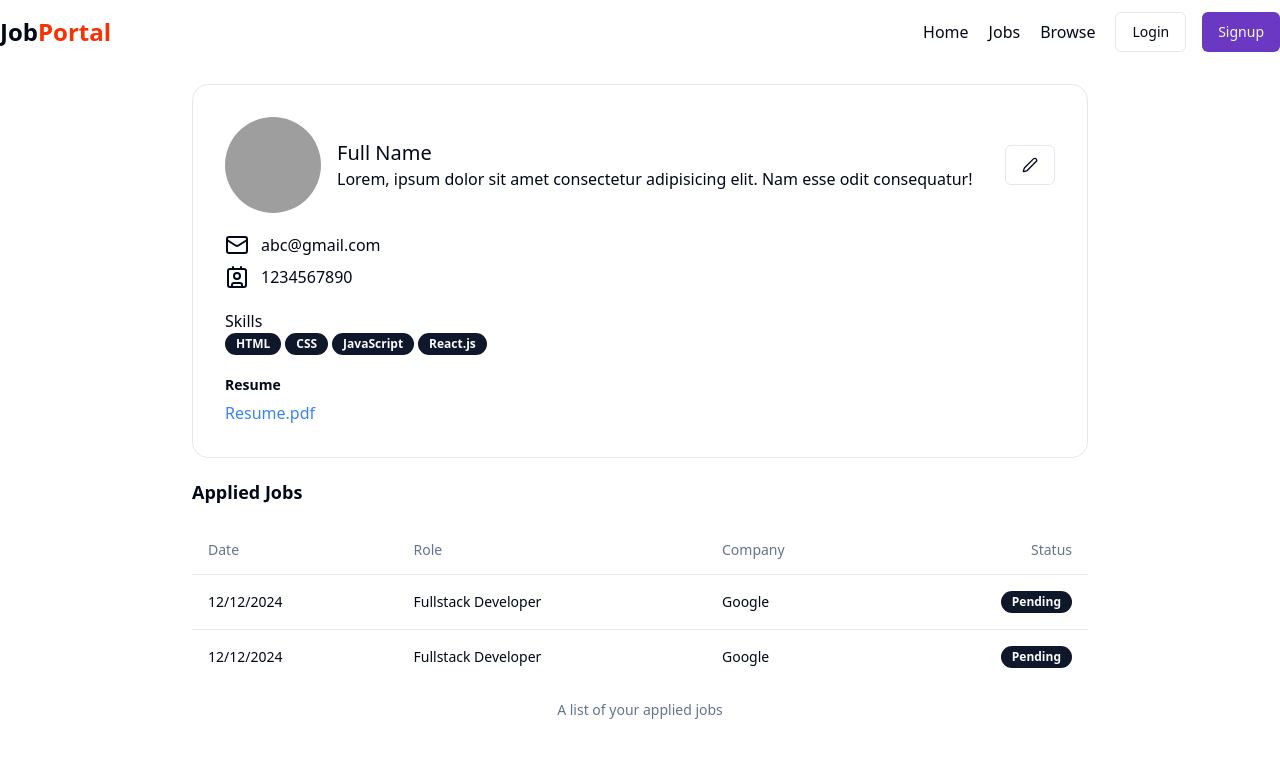
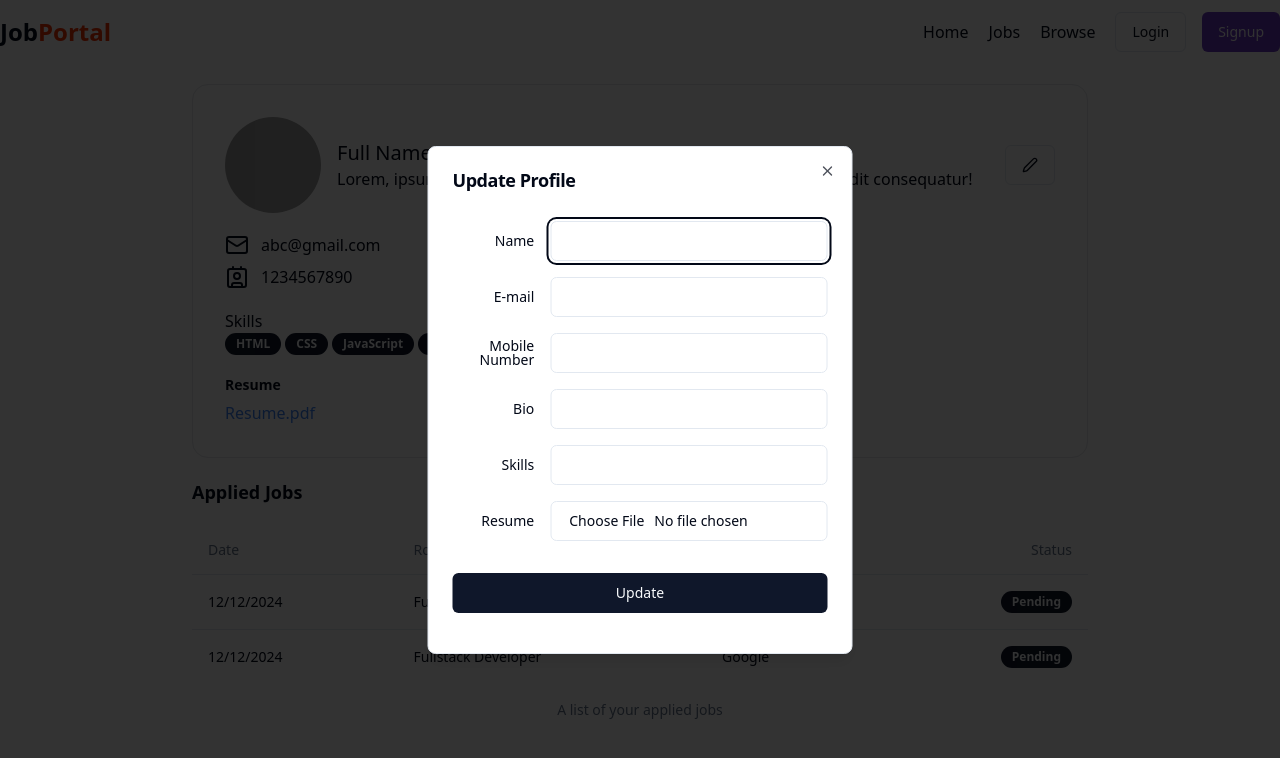
Before and after one commit to AniketJas/job-portal, a React (Vite) app in the folder client/: page /profile in a window 1280 px wide. Both pictures are taken after a click on the button 1030 px from the left and 165 px from the top of the page. Shown: the top 758 px of the page. Built offline with nearby package versions, Linux system fonts and the light colour scheme; grey boxes are pictures that could not be loaded.

Commit message:
Update details dialog static complete

```diff
--- a/client/package.json
+++ b/client/package.json
@@ -11,6 +11,7 @@
   },
   "dependencies": {
     "@radix-ui/react-avatar": "^1.1.1",
+    "@radix-ui/react-dialog": "^1.1.3",
     "@radix-ui/react-label": "^2.1.0",
     "@radix-ui/react-popover": "^1.1.2",
     "@radix-ui/react-radio-group": "^1.2.1",
--- a/client/src/components/Profile.jsx
+++ b/client/src/components/Profile.jsx
@@ -5,13 +5,15 @@
 import { Badge } from './ui/badge'
 import { Label } from './ui/label'
 import AppliedJobTable from './AppliedJobTable'
+import { useState } from 'react'
+import UpdateProfileDialog from './UpdateProfileDialog'
 
 const skills = ["HTML", "CSS", "JavaScript", "React.js"]
-// const skills = []
+const isResume = true
 
 const Profile = () => {
 
-  const isResume = true;
+	const [open, setOpen] = useState(false);
 
 	return (
 		<div>
@@ -27,7 +29,7 @@
 							<p>Lorem, ipsum dolor sit amet consectetur adipisicing elit. Nam esse odit consequatur!</p>
 						</div>
 					</div>
-          <Button className="text-right" variant="outline"><Pen /></Button>
+					<Button onClick={() => setOpen(true)} className="text-right" variant="outline"><Pen /></Button>
 				</div>
 				<div className='my-5'>
 					<div className='flex items-center gap-3 my-2'>
@@ -67,6 +69,7 @@
 				<h1 className='font-bold text-lg my-5'>Applied Jobs</h1>
 				<AppliedJobTable />
 			</div>
+			<UpdateProfileDialog open={open} setOpen={setOpen} />
 		</div>
 	)
 }
--- /dev/null
+++ b/client/src/components/UpdateProfileDialog.jsx
@@ -0,0 +1,88 @@
+import { useState } from "react"
+import { Dialog, DialogContent, DialogFooter, DialogHeader, DialogTitle } from "./ui/dialog"
+import { Input } from "./ui/input"
+import { Label } from "./ui/label"
+import { Button } from "./ui/button"
+import { Loader2 } from "lucide-react"
+
+const UpdateProfileDialog = ({ open, setOpen }) => {
+
+  const [loading, setLoading] = useState(false)
+
+  return (
+    <div>
+      <Dialog open={open}>
+        <DialogContent className="sm:max-w-[425px]" onInteractOutside={() => setOpen(false)}>
+          <DialogHeader>
+            <DialogTitle>Update Profile</DialogTitle>
+          </DialogHeader>
+          <form>
+            <div className="grid gap-4 py-4">
+              <div className="grid grid-cols-4 gap-4 items-center">
+                <Label htmlFor="name" className="text-right">Name</Label>
+                <Input
+                  id="name"
+                  name="name"
+                  className="col-span-3"
+                />
+              </div>
+              <div className="grid grid-cols-4 gap-4 items-center">
+                <Label htmlFor="email" className="text-right">E-mail</Label>
+                <Input
+                  id="email"
+                  name="email"
+                  className="col-span-3"
+                />
+              </div>
+              <div className="grid grid-cols-4 gap-4 items-center">
+                <Label htmlFor="number" className="text-right">Mobile Number</Label>
+                <Input
+                  id="number"
+                  name="number"
+                  className="col-span-3"
+                />
+              </div>
+              <div className="grid grid-cols-4 gap-4 items-center">
+                <Label htmlFor="bio" className="text-right">Bio</Label>
+                <Input
+                  id="bio"
+                  name="bio"
+                  className="col-span-3"
+                />
+              </div>
+              <div className="grid grid-cols-4 gap-4 items-center">
+                <Label htmlFor="skills" className="text-right">Skills</Label>
+                <Input
+                  id="skills"
+                  name="skills"
+                  className="col-span-3"
+                />
+              </div>
+              <div className="grid grid-cols-4 gap-4 items-center">
+                <Label htmlFor="file" className="text-right">Resume</Label>
+                <Input
+                  type="file"
+                  id="file"
+                  name="file"
+                  accept="application/pdf"
+                  className="col-span-3"
+                />
+              </div>
+            </div>
+            <DialogFooter>
+              {
+                loading ? (
+                  <Button className="w-full my-4"><Loader2 className='mr-2 h-4 w-4 animate-spin' />Please Wait</Button>
+                ) : (
+                  <Button type="submit" className="w-full my-4">Update</Button>
+                )
+              }
+            </DialogFooter>
+          </form>
+        </DialogContent>
+      </Dialog>
+    </div >
+  )
+}
+
+export default UpdateProfileDialog
--- /dev/null
+++ b/client/src/components/ui/dialog.jsx
@@ -0,0 +1,94 @@
+import * as React from "react"
+import * as DialogPrimitive from "@radix-ui/react-dialog"
+import { X } from "lucide-react"
+
+import { cn } from "@/lib/utils"
+
+const Dialog = DialogPrimitive.Root
+
+const DialogTrigger = DialogPrimitive.Trigger
+
+const DialogPortal = DialogPrimitive.Portal
+
+const DialogClose = DialogPrimitive.Close
+
+const DialogOverlay = React.forwardRef(({ className, ...props }, ref) => (
+  <DialogPrimitive.Overlay
+    ref={ref}
+    className={cn(
+      "fixed inset-0 z-50 bg-black/80  data-[state=open]:animate-in data-[state=closed]:animate-out data-[state=closed]:fade-out-0 data-[state=open]:fade-in-0",
+      className
+    )}
+    {...props} />
+))
+DialogOverlay.displayName = DialogPrimitive.Overlay.displayName
+
+const DialogContent = React.forwardRef(({ className, children, ...props }, ref) => (
+  <DialogPortal>
+    <DialogOverlay />
+    <DialogPrimitive.Content
+      ref={ref}
+      className={cn(
+        "fixed left-[50%] top-[50%] z-50 grid w-full max-w-lg translate-x-[-50%] translate-y-[-50%] gap-4 border bg-background p-6 shadow-lg duration-200 data-[state=open]:animate-in data-[state=closed]:animate-out data-[state=closed]:fade-out-0 data-[state=open]:fade-in-0 data-[state=closed]:zoom-out-95 data-[state=open]:zoom-in-95 data-[state=closed]:slide-out-to-left-1/2 data-[state=closed]:slide-out-to-top-[48%] data-[state=open]:slide-in-from-left-1/2 data-[state=open]:slide-in-from-top-[48%] sm:rounded-lg",
+        className
+      )}
+      {...props}>
+      {children}
+      <DialogPrimitive.Close
+        className="absolute right-4 top-4 rounded-sm opacity-70 ring-offset-background transition-opacity hover:opacity-100 focus:outline-none focus:ring-2 focus:ring-ring focus:ring-offset-2 disabled:pointer-events-none data-[state=open]:bg-accent data-[state=open]:text-muted-foreground">
+        <X className="h-4 w-4" />
+        <span className="sr-only">Close</span>
+      </DialogPrimitive.Close>
+    </DialogPrimitive.Content>
+  </DialogPortal>
+))
+DialogContent.displayName = DialogPrimitive.Content.displayName
+
+const DialogHeader = ({
+  className,
+  ...props
+}) => (
+  <div
+    className={cn("flex flex-col space-y-1.5 text-center sm:text-left", className)}
+    {...props} />
+)
+DialogHeader.displayName = "DialogHeader"
+
+const DialogFooter = ({
+  className,
+  ...props
+}) => (
+  <div
+    className={cn("flex flex-col-reverse sm:flex-row sm:justify-end sm:space-x-2", className)}
+    {...props} />
+)
+DialogFooter.displayName = "DialogFooter"
+
+const DialogTitle = React.forwardRef(({ className, ...props }, ref) => (
+  <DialogPrimitive.Title
+    ref={ref}
+    className={cn("text-lg font-semibold leading-none tracking-tight", className)}
+    {...props} />
+))
+DialogTitle.displayName = DialogPrimitive.Title.displayName
+
+const DialogDescription = React.forwardRef(({ className, ...props }, ref) => (
+  <DialogPrimitive.Description
+    ref={ref}
+    className={cn("text-sm text-muted-foreground", className)}
+    {...props} />
+))
+DialogDescription.displayName = DialogPrimitive.Description.displayName
+
+export {
+  Dialog,
+  DialogPortal,
+  DialogOverlay,
+  DialogClose,
+  DialogTrigger,
+  DialogContent,
+  DialogHeader,
+  DialogFooter,
+  DialogTitle,
+  DialogDescription,
+}
```
Also changed, not shown: 1 other file (tests, documents, lock files or other folders). Lines whose indentation alone changed are shown as unchanged.
